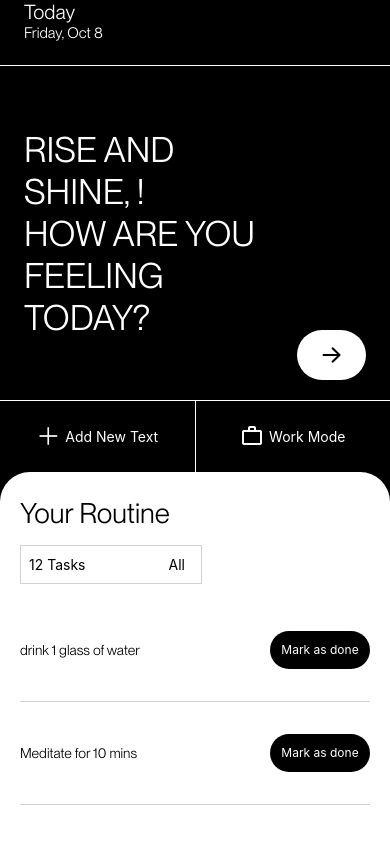
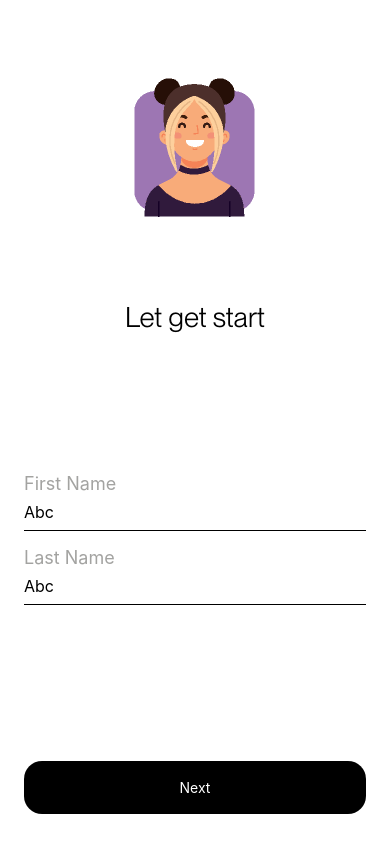
Before and after one commit to MyoThuKha/ToDo-app, a React Native app: screen / in a window 390 px wide. Built offline with nearby package versions, Linux system fonts and the light colour scheme.

Commit message:
added name updata

```diff
--- a/components/greet.tsx
+++ b/components/greet.tsx
@@ -7,7 +7,7 @@
 interface greetProps {}
 
 const Greet: React.FC<greetProps> = ({}) => {
-  const username: string = useSelector((state: any) => state.user.name);
+  const username: string = useSelector((state: any) => state.user.firstname);
   const foreground: string = useSelector((state: any) => state.user.foreground);
   const background: string = useSelector((state: any) => state.user.background);
 
--- a/navigation/routes.tsx
+++ b/navigation/routes.tsx
@@ -7,15 +7,15 @@
 import * as SplashScreen from "expo-splash-screen";
 
 const Stack = createNativeStackNavigator();
-SplashScreen.preventAutoHideAsync();
+// SplashScreen.preventAutoHideAsync();
 
 const Routing = () => {
   const [fontsLoaded] = useFonts({
     display: require("../assets/fonts/main-font.otf"),
   });
-  const onLayoutView = useCallback(async () => {
-    if (fontsLoaded) await SplashScreen.hideAsync();
-  }, [fontsLoaded]);
+  // useCallback(async () => {
+  //   if (fontsLoaded) await SplashScreen.hideAsync();
+  // }, [fontsLoaded]);
   if (!fontsLoaded) return null;
   return (
     <NavigationContainer>
--- a/pages/intro.tsx
+++ b/pages/intro.tsx
@@ -10,15 +10,13 @@
 } from "react-native";
 import { StatusBar } from "react-native";
 import { useEffect, useState, useRef } from "react";
-import * as SplashScreen from "expo-splash-screen";
 import { useDispatch, useSelector } from "react-redux";
 import { updateName } from "../datas/userReducer";
 
 // return "#f2eee9";
 
-SplashScreen.preventAutoHideAsync();
 const Intro = ({ navigation }: { navigation: any }) => {
-  const username: string = useSelector((state: any) => state.user.name);
+  const username: string = useSelector((state: any) => state.user.firstname);
   const foreground: string = useSelector((state: any) => state.user.foreground);
   const background: string = useSelector((state: any) => state.user.background);
 
@@ -97,8 +95,8 @@
               setError(false);
               dispatch(
                 updateName({
-                  firstname: firstname.current,
-                  secondname: secondname.current,
+                  first: firstname.current,
+                  second: secondname.current,
                 })
               );
               navigation.navigate("home");
```
